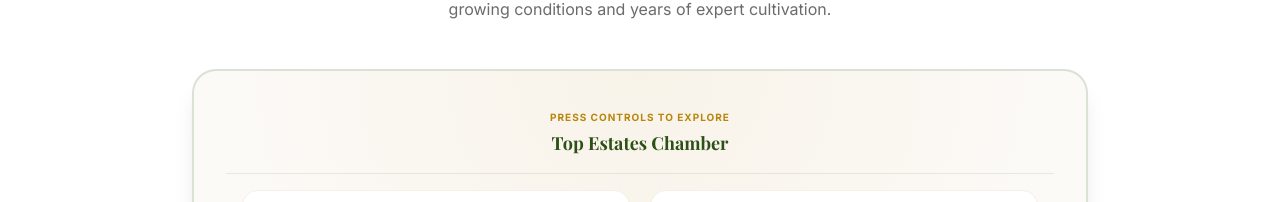
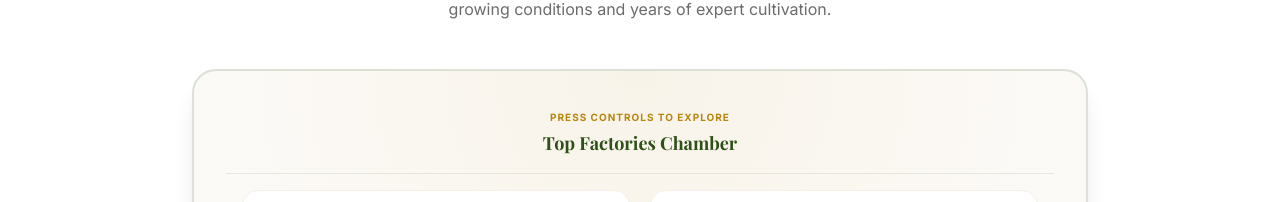
Before and after one commit to Sachin0613/pallaviteatrading, a React (Vite) app: page / in a window 1280 px wide. Shown: the part 1532-1734 px from the top of the page. Built offline with nearby package versions, Linux system fonts and the light colour scheme; a web font is replaced by a local one.

Commit message:
Change header from 'Top Estates Chamber' to 'Top Factories Chamber'

```diff
--- a/src/components/Home.tsx
+++ b/src/components/Home.tsx
@@ -153,7 +153,7 @@ export default function Home({ onNavigate }: HomeProps) {
             {/* Portal header inside wide box */}
             <div className="text-center pb-4 border-b border-brand-green/10 mb-4 shrink-0 relative z-10">
               <span className="text-brand-gold uppercase text-[10px] tracking-widest font-bold">Press controls to explore</span>
-              <h3 className="text-lg font-serif font-bold text-brand-green mt-0.5">Top Estates Chamber</h3>
+              <h3 className="text-lg font-serif font-bold text-brand-green mt-0.5">Top Factories Chamber</h3>
             </div>
 
             {/* Inner Content Area containing Scroll elements and navigation triggers */}
```
